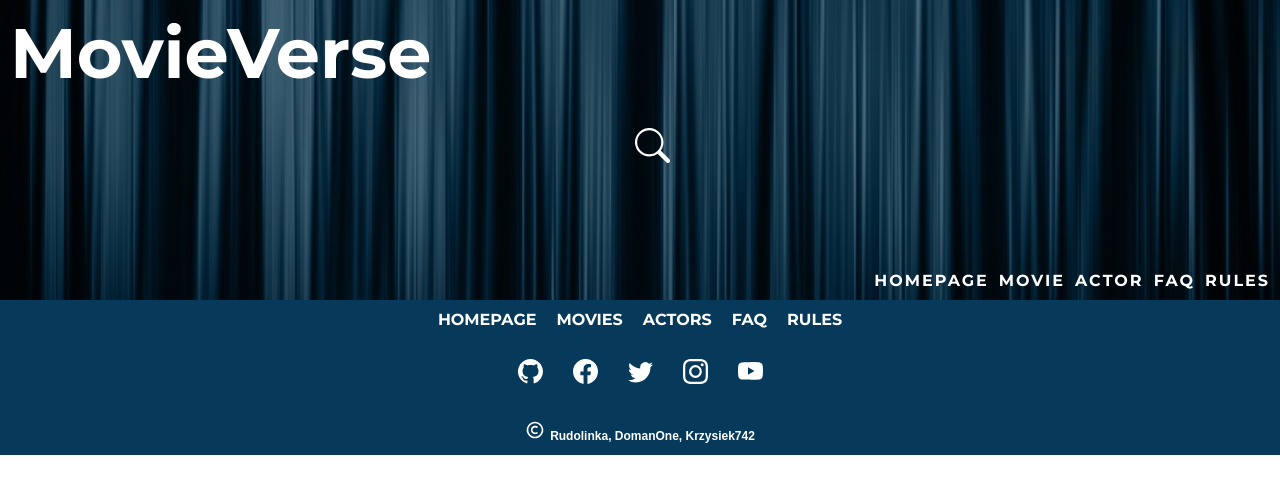
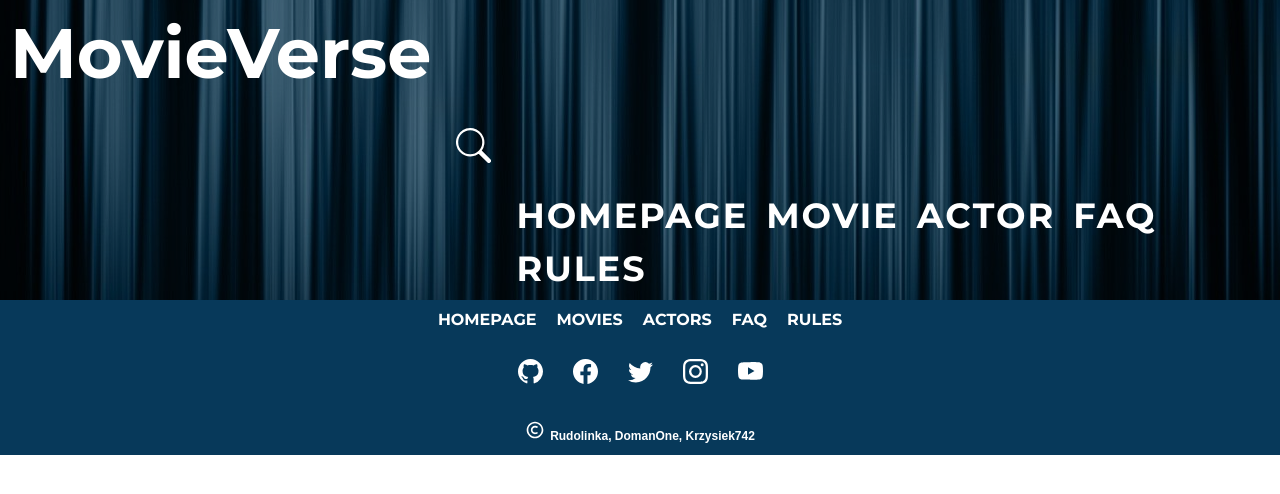
Before and after one commit to Rudolinka/MovieVerse, a React (Create React App) app: page / in a window 1280 px wide. Shown: the top 494 px of the page. Built offline with nearby package versions, Linux system fonts and the light colour scheme.

Commit message:
new header

```diff
--- a/src/components/Header.js
+++ b/src/components/Header.js
@@ -2,7 +2,6 @@ import React from "react";
 import { Link } from "react-router-dom";
 import * as Styled from "./Header.styles";
 import { BsSearch } from "react-icons/bs";
-
 
 const header = () => {
 	return (
@@ -14,7 +13,6 @@ const header = () => {
 				</Styled.Search>
 				<Styled.NavElement>
 					<ul>
-
 						<Styled.ListElement>
 							<Styled.NavLink to="/">HomePage</Styled.NavLink>
 						</Styled.ListElement>
@@ -30,7 +28,6 @@ const header = () => {
 						<Styled.ListElement>
 							<Styled.NavLink to="/rules">Rules</Styled.NavLink>
 						</Styled.ListElement>
-
 					</ul>
 				</Styled.NavElement>
 			</Styled.Wrapper>
--- a/src/components/Header.styles.js
+++ b/src/components/Header.styles.js
@@ -4,12 +4,14 @@ import img from "../img/kurtyna.jpg";
 
 export const ListElement = styled.li`
 	display: inline-block;
+	margin-right: 8px;
 	padding: 5px;
 	text-transform: uppercase;
 	font-weight: bold;
 	letter-spacing: 2px;
+	font-size: 35px;
 	&:hover {
-		font-size: 17px;
+		font-size: 37px;
 		text-shadow: 3px 3px 3px fuchsia;
 	}
 `;
```
